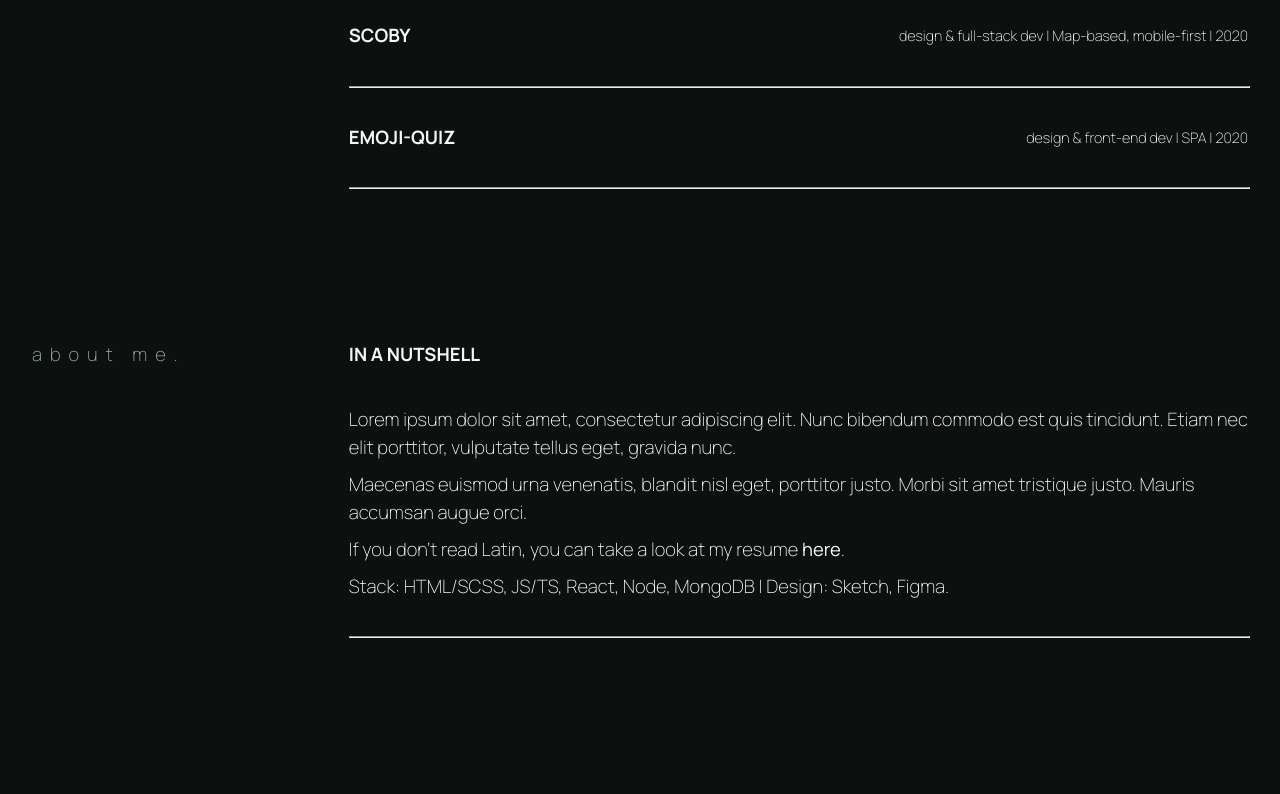
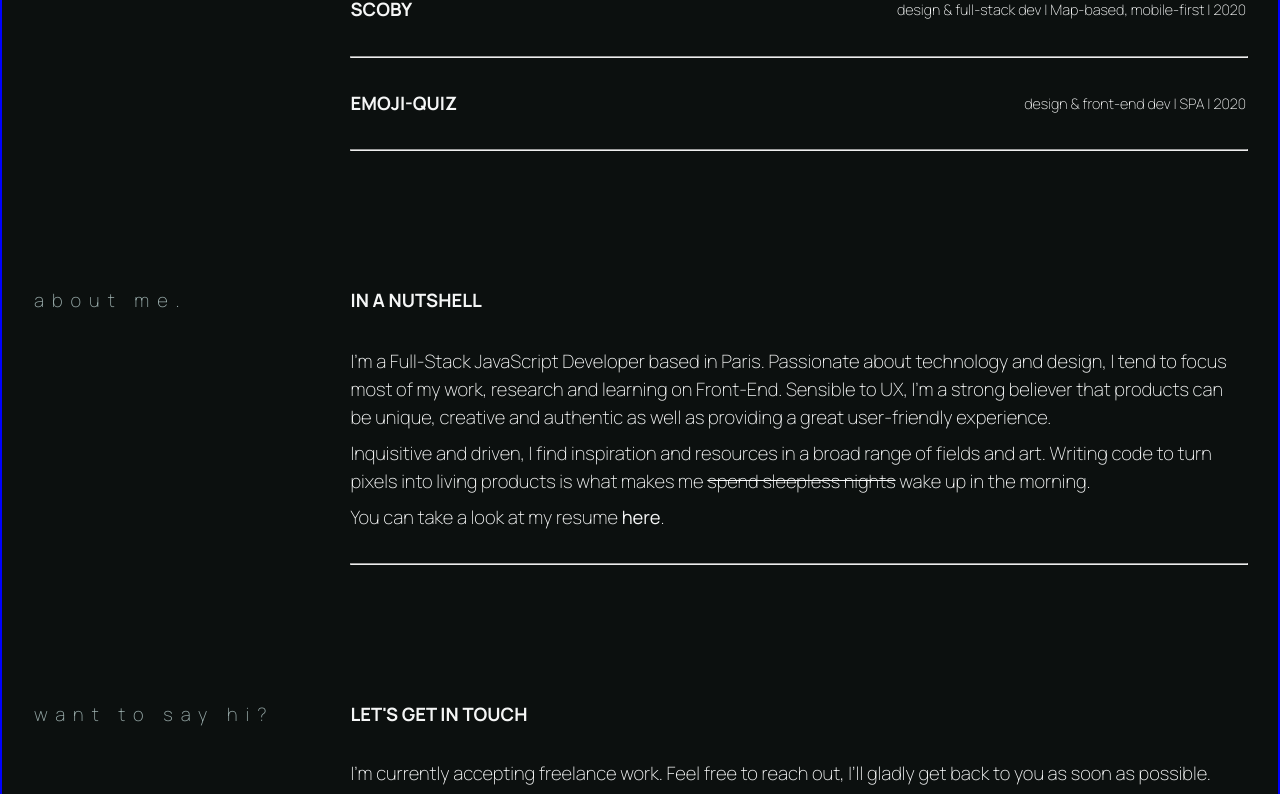
Before and after one commit to williamhzo/williamh.io, a React (Create React App) app: page / in a window 1280 px wide. Shown: the part 840-1634 px from the top of the page. Built offline with nearby package versions, Linux system fonts and the light colour scheme.

Commit message:
change app margin globally and refactor

```diff
--- a/src/Components/AboutInfo.jsx
+++ b/src/Components/AboutInfo.jsx
@@ -8,13 +8,24 @@ const AboutInfo = () => {
       <h5 className="section__subtitle section__subtitle--margin">
         in a nutshell
       </h5>
-      {about.map((el, index) => (
-        <p key={index} className="about__description">
-          {el.aboutMe}
-        </p>
-      ))}
+      {/* {about.map((el, index) => (
+         <p key={index} className="about__description">
+           {el.aboutMe}
+         </p>
+      ))} */}
+      <p className="about__description">{about[0].aboutMeIntro}</p>
       <p className="about__description">
-        If you don't read Latin, you can take a look at my resume{' '}
+        Inquisitive and driven, I find inspiration and resources in a broad
+        range of fields and art. Writing code to turn pixels into living
+        products is what makes me{' '}
+        <span className="about__description--strike">
+          spend sleepless nights
+        </span>{' '}
+        wake up in the morning.
+      </p>
+      <p className="about__description">
+        You can take a look at my
+        resume{' '}
         <a
           href="/media/CV_William-HERMOZO-2020-min.pdf"
           className="about__link"
@@ -24,7 +35,6 @@ const AboutInfo = () => {
         </a>
         .
       </p>
-      <p className="about__description">{about[2].tools}</p>
       <hr className="content__separator"></hr>
     </>
   );
--- a/src/data/about.json
+++ b/src/data/about.json
@@ -1,9 +1,6 @@
 [
   {
-    "aboutMe": "Lorem ipsum dolor sit amet, consectetur adipiscing elit. Nunc bibendum commodo est quis tincidunt. Etiam nec elit porttitor, vulputate tellus eget, gravida nunc."
-  },
-  {
-    "aboutMe": "Maecenas euismod urna venenatis, blandit nisl eget, porttitor justo. Morbi sit amet tristique justo. Mauris accumsan augue orci."
+    "aboutMeIntro": "I'm a Full-Stack JavaScript Developer based in Paris. Passionate about technology and design, I tend to focus most of my work, research and learning on Front-End. Sensible to UX, I'm a strong believer that products can be unique, creative and authentic as well as providing a great user-friendly experience."
   },
   {
     "tools": "Stack: HTML/SCSS, JS/TS, React, Node, MongoDB | Design: Sketch, Figma."
--- a/src/styles/About.scss
+++ b/src/styles/About.scss
@@ -5,7 +5,11 @@
     font-weight: 200;
     font-size: 1.15rem;
     line-height: 1.75rem;
-    margin-bottom: $component-margin / 4;
+    margin-bottom: $app-margin / 4;
+  }
+
+  &__description--strike {
+    text-decoration: line-through;
   }
 
   &__link {
--- a/src/styles/App.scss
+++ b/src/styles/App.scss
@@ -3,9 +3,9 @@
 // spaces, margins
 
 $app-margin: 2rem;
-$component-margin: 2.25rem;
 
-// font
+// noise bg
+// background-url: http://api.thumbr.it/whitenoise-361x370.png?background=#0c100fa6ca00&noise=626262&density=56&opacity=9
 
 // color
 $bg-color: #0c100f;
@@ -48,7 +48,7 @@ h5 {
 }
 
 .app {
-  margin: $app-margin;
+  border: blue 2px solid;
 }
 
 body {
@@ -62,7 +62,7 @@ body {
 
 .section {
   display: flex;
-  margin-top: $component-margin * 4;
+  margin: ($app-margin * 4) $app-margin 0;
 
   &__wrapper {
     width: 100%;
@@ -76,12 +76,12 @@ body {
   }
 
   &__subtitle--margin {
-    margin-bottom: $component-margin;
+    margin-bottom: $app-margin;
   }
 }
 
 .content__separator {
-  margin-top: $component-margin;
+  margin-top: $app-margin;
   width: 100%;
 }
 
--- a/src/styles/Contact.scss
+++ b/src/styles/Contact.scss
@@ -4,7 +4,7 @@
   &__item {
     font-weight: 200;
     font-size: 1.15rem;
-    margin-bottom: $component-margin / 4;
+    margin-bottom: $app-margin / 4;
   }
 
   &__link {
--- a/src/styles/Header.scss
+++ b/src/styles/Header.scss
@@ -14,7 +14,7 @@
   }
 
   &__wrapper {
-    margin-top: 24vmin;
+    margin: 24vmin $app-margin 0;
     width: 90%;
     display: flex;
     align-items: center;
@@ -31,35 +31,14 @@
     transition-timing-function: cubic-bezier(0.23, 1, 0.32, 1);
   }
 
-  // @supports (-webkit-text-stroke: 1px black) {
-  //   .header__title--transparent {
-  //     -webkit-text-stroke: 1px $primary-color;
-  //     -webkit-text-fill-color: $bg-color;
-  //   }
-  // }
-
   &__title--fullCaps {
     text-transform: uppercase;
     color: $primary-color;
     text-shadow: none;
   }
 
-  &__title--transparent {
-    // color: transparent;
-    // -webkit-text-stroke: 2px $primary-color;
-  }
-
-  // &__title--transparent:hover {
-  //   color: $primary-color;
-  // }
-
-  // &__title--transparent:hover {
-  //   color: $primary-color;
-  //   -webkit-text-stroke: 2px $primary-color;
-  // }
-
   &__subtitle {
-    margin-top: $component-margin;
+    margin: $app-margin;
     color: $secondary-color;
   }
 
--- a/src/styles/Projects.scss
+++ b/src/styles/Projects.scss
@@ -6,7 +6,7 @@
   }
 
   &__description {
-    margin: $component-margin 0;
+    margin: $app-margin 0;
     font-family: 'manrope';
     font-weight: 200;
     display: flex;
```
